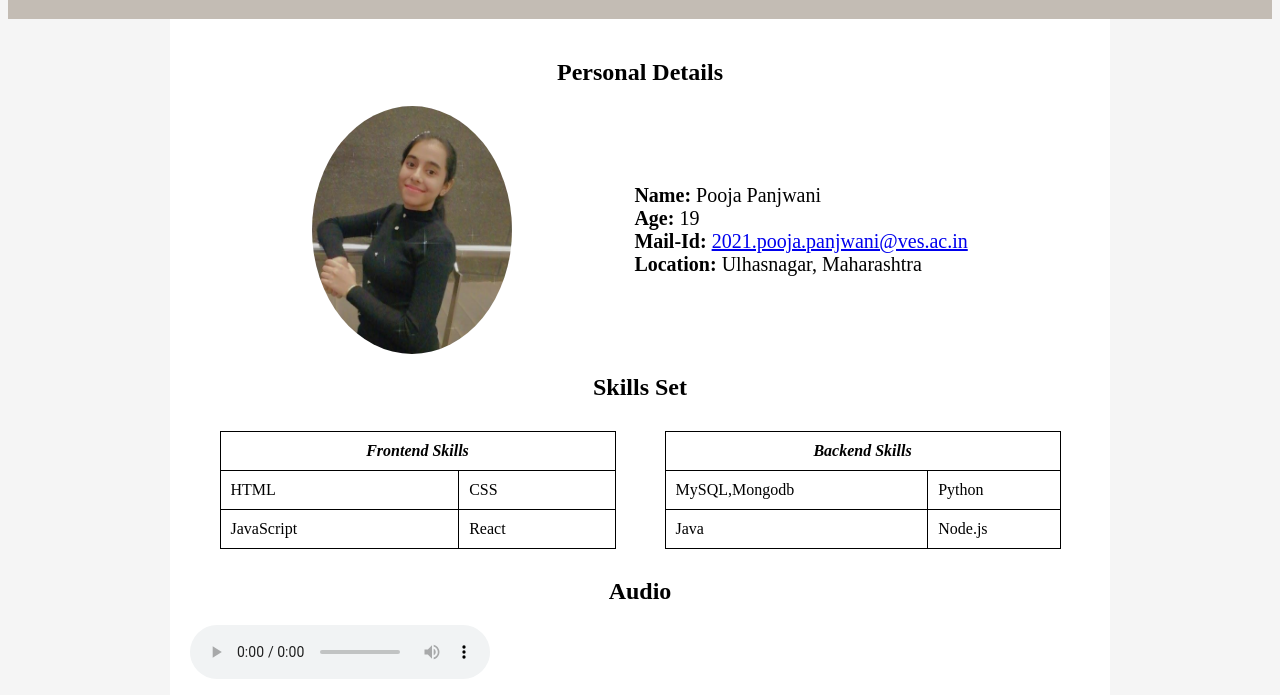
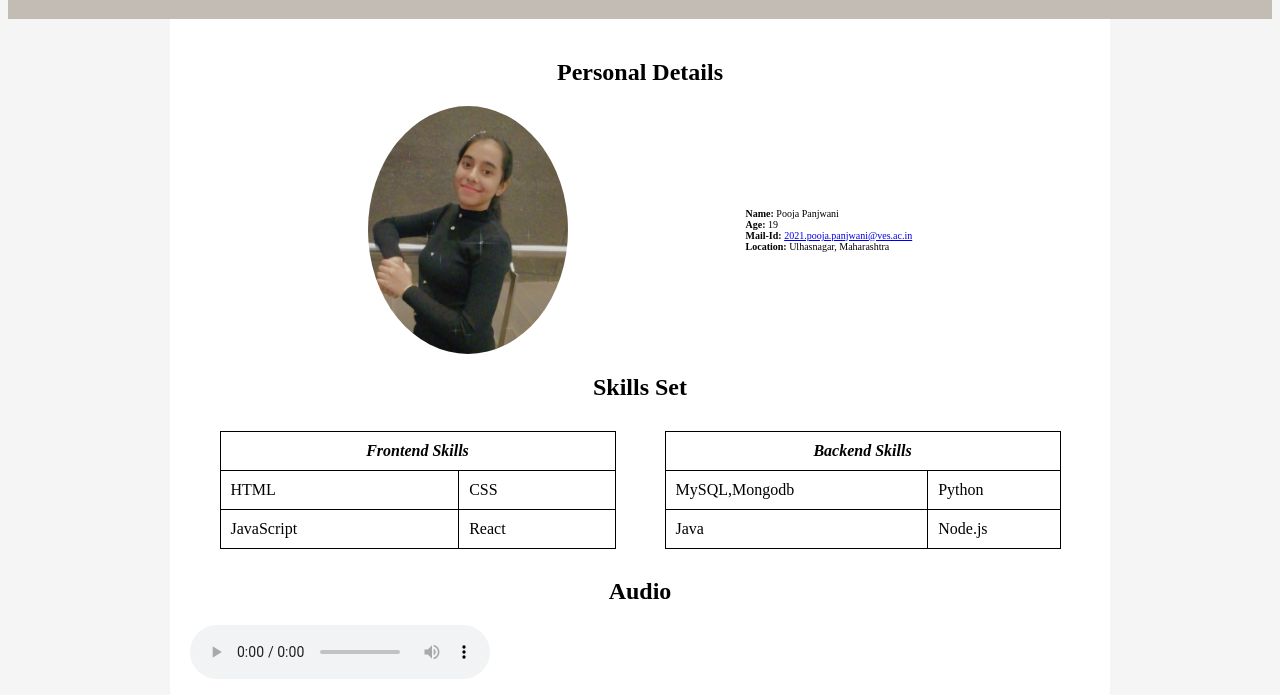
Before and after one commit to PoojaPanjwani04/poojapanjwani04.github.io, a plain HTML site: page index.html in a window 1280 px wide. Shown: the part 105-800 px from the top of the page. Drawn offline with Linux system fonts and the light colour scheme.

Commit message:
Update index.html

```diff
--- a/index.html
+++ b/index.html
@@ -15,7 +15,7 @@
         <!--Personal Details-->
         <section style="display:flex; justify-content : space-evenly; align-items: center; margin-bottom: 20px;">
             <img src="picture.png" alt="Profile Picture" style="border-radius: 50%; height: 200%; width: 200px;">
-            <ul style="list-style: none; padding: 0; font-size: 20px;">
+            <ul style="list-style: none; padding: 0; font-size: 10px;">
                 <li><strong>Name:</strong> Pooja Panjwani</li>
                 <li><strong>Age:</strong> 19</li>
                 <li><strong>Mail-Id:</strong> <a href="mailto:2021.pooja.panjwani@ves.ac.in"> 2021.pooja.panjwani@ves.ac.in </a>
```
